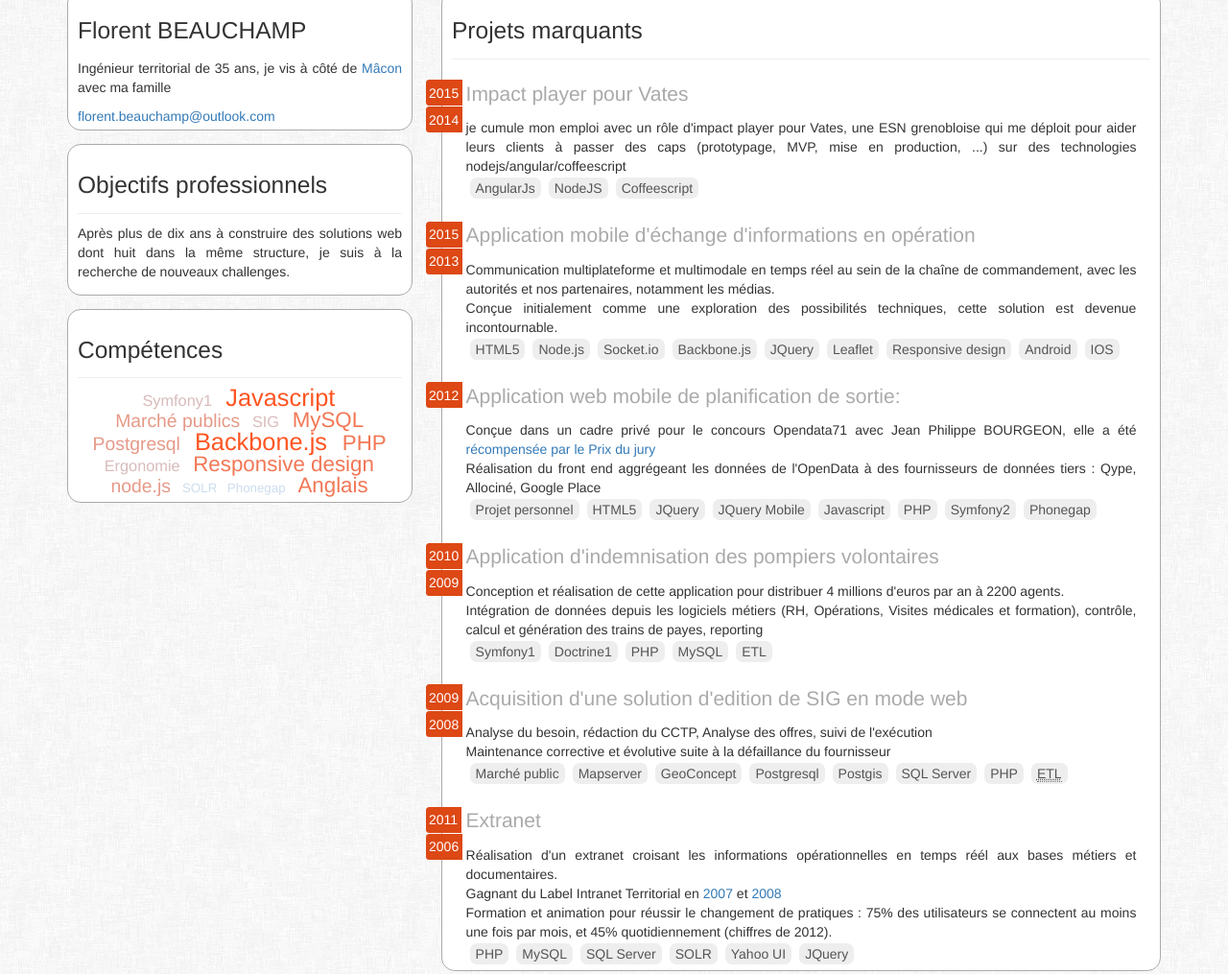
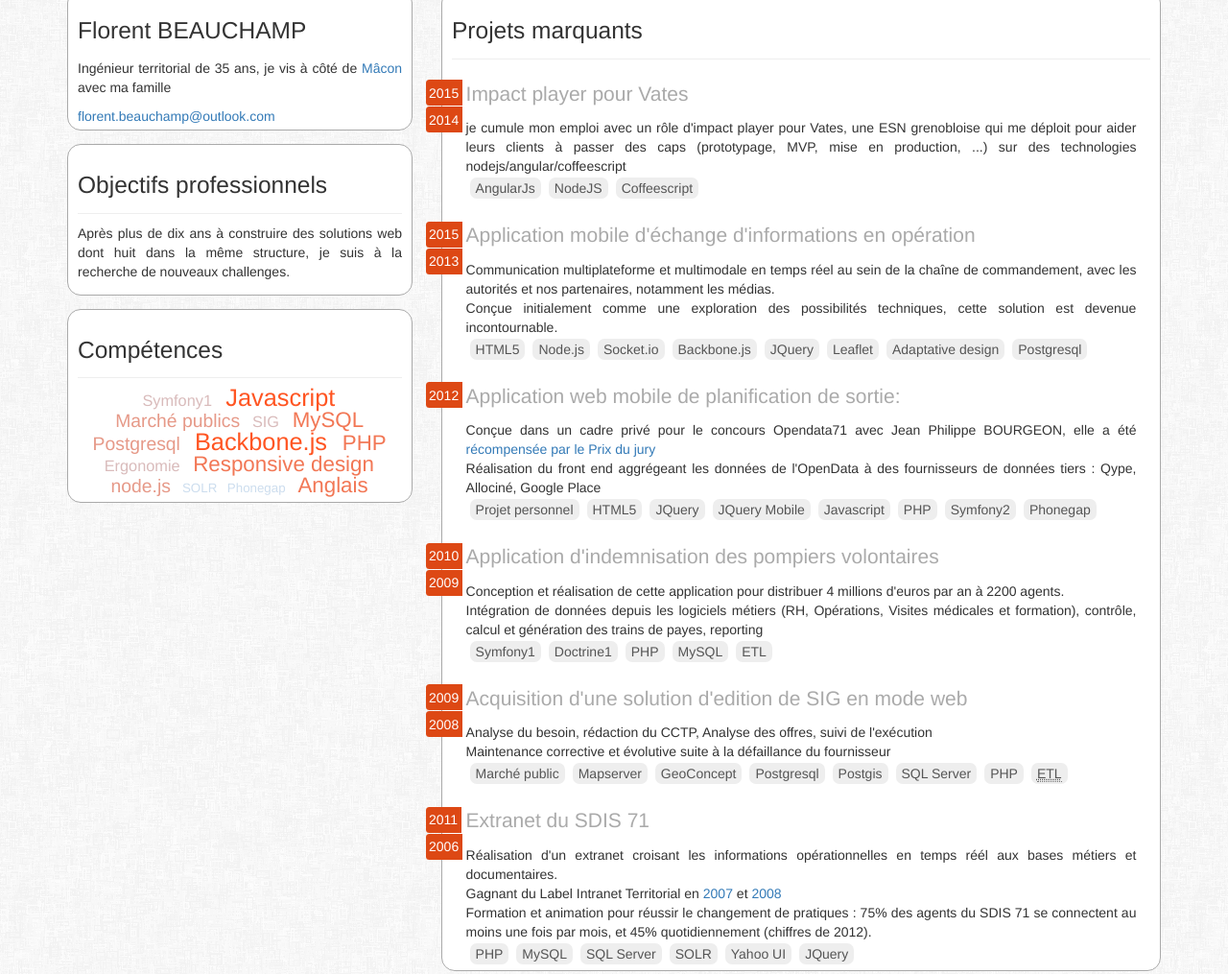
Before and after one commit to fbeauchamp/fbeauchamp.github.io, a plain HTML site: page index.html in a window 1280 px wide. Shown: the part 25-1040 px from the top of the page at 96% size. Drawn offline with nearby package versions, Linux system fonts and the light colour scheme.

Commit message:
Update index.html

```diff
--- a/index.html
+++ b/index.html
@@ -258,9 +258,8 @@
                     <li>Backbone.js</li>
                     <li>JQuery</li>
                     <li>Leaflet</li>
-                    <li>Responsive design</li>
-                    <li>Android</li>
-                    <li>IOS</li>
+                    <li>Adaptative design</li>
+                    <li>Postgresql</li>
                 </ul>
             </article>
 
@@ -342,7 +341,7 @@
 
 
             <article class="sdis71 major">
-                <h2>Extranet </h2>
+                <h2>Extranet du SDIS 71</h2>
 
                 <details>
                     <summary>
@@ -355,7 +354,7 @@
                         <a title="voir les résultat du label 2008" target="_blank"
                            href="http://www.journaldunet.com/solutions/intranet-extranet/reportage/management-et-organisation-au-coeur-des-intranets-territoriaux/le-service-departemental-d-incendie-et-de-secours-de-saone-et-loire-met-le-feu-a-son-intranet.shtml">
                             2008</a><br>
-                        Formation et animation pour réussir le changement de pratiques : 75% des utilisateurs se connectent
+                        Formation et animation pour réussir le changement de pratiques : 75% des agents du SDIS 71 se connectent
                         au moins une fois par mois, et 45% quotidiennement (chiffres de 2012).
                     </summary>
 
```
